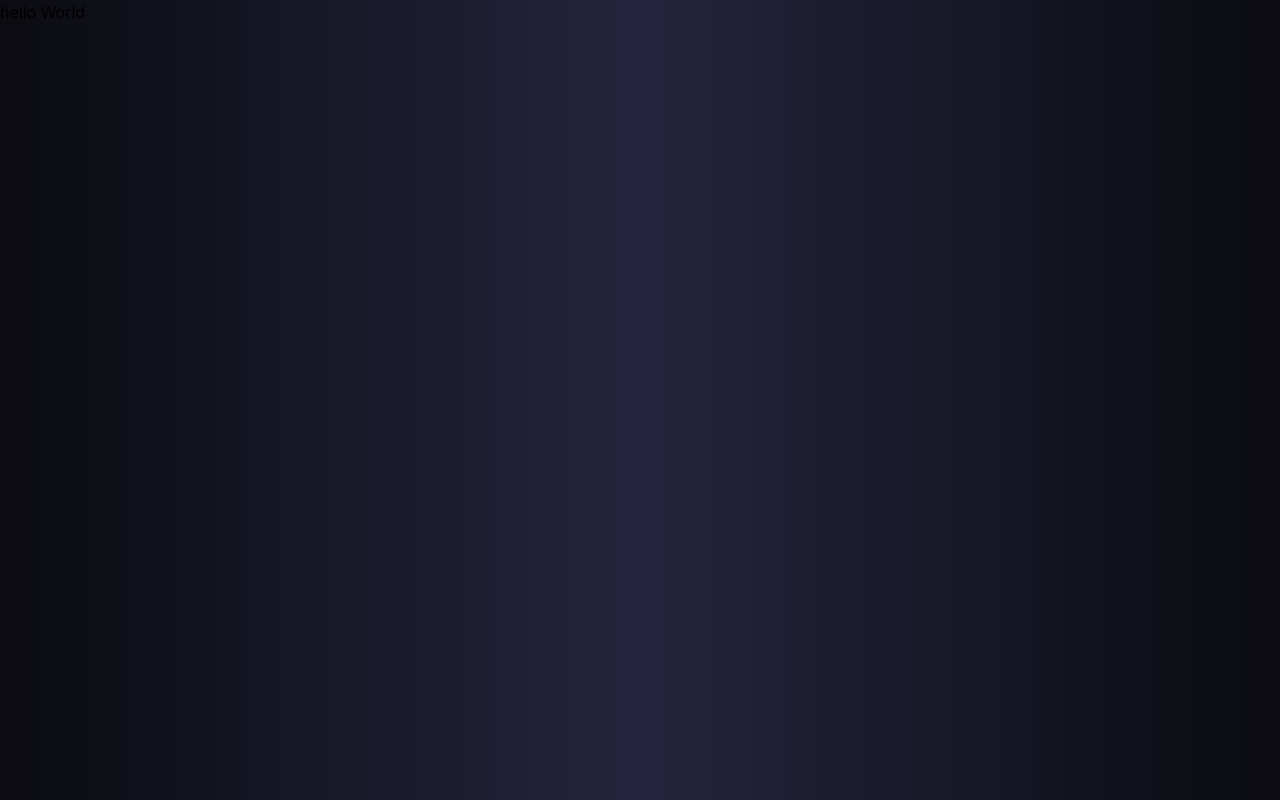
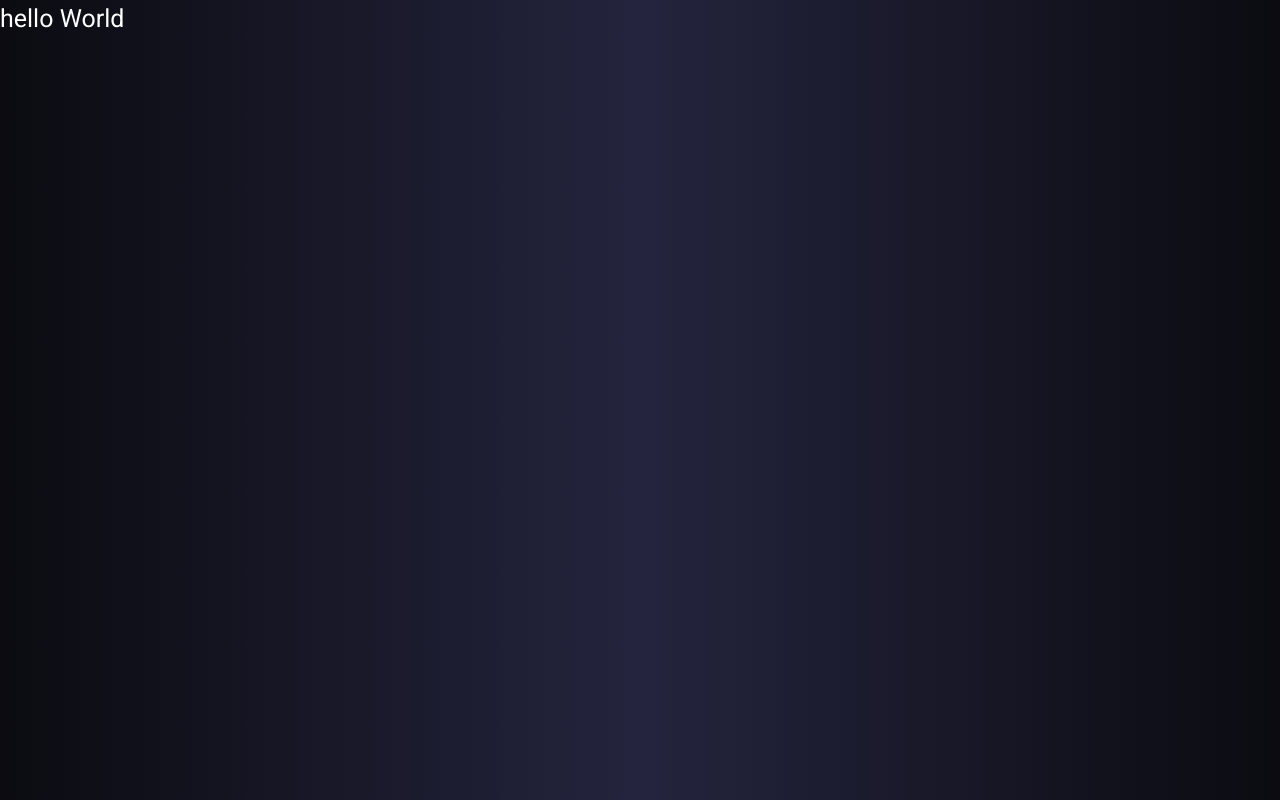
Before and after one commit to MateusCapitanio/pegaLetras, a Next.js app: page / in a window 1280 px wide. Built offline with nearby package versions, Linux system fonts and the light colour scheme.

Commit message:
feat: Instalando font

```diff
--- a/src/app/globals.css
+++ b/src/app/globals.css
@@ -5,4 +5,7 @@
 
 body {
   background: linear-gradient(to right, #0B0B11, #24243e, #0B0B11);
+  color: white;
+  font-size: 25px;
+  font-family: 'Roboto', sans-serif;
 }
--- a/src/app/layout.tsx
+++ b/src/app/layout.tsx
@@ -1,12 +1,15 @@
 import type { Metadata } from "next";
-import { Inter } from "next/font/google";
+import { Roboto } from "next/font/google";
 import "./globals.css";
 
-const inter = Inter({ subsets: ["latin"] });
+const roboto = Roboto({
+  subsets: ['latin', 'latin-ext'],
+  weight: '400',
+});
 
 export const metadata: Metadata = {
-  title: "Create Next App",
-  description: "Generated by create next app",
+  title: "Pega Letras",
+  description: "Desenvolvido por Mateus Capitanio",
 };
 
 export default function RootLayout({
@@ -16,7 +19,7 @@ export default function RootLayout({
 }>) {
   return (
     <html lang="en">
-      <body className={inter.className}>{children}</body>
+      <body className={roboto.className}>{children}</body>
     </html>
   );
 }
--- a/src/components/Header.tsx
+++ b/src/components/Header.tsx
@@ -2,9 +2,11 @@ import React from 'react';
 
 const Header = () => {
   return (
-    <div>
+    <header>
+      <ul>
 
-    </div>
+      </ul>
+    </header>
   );
 }
 
```
